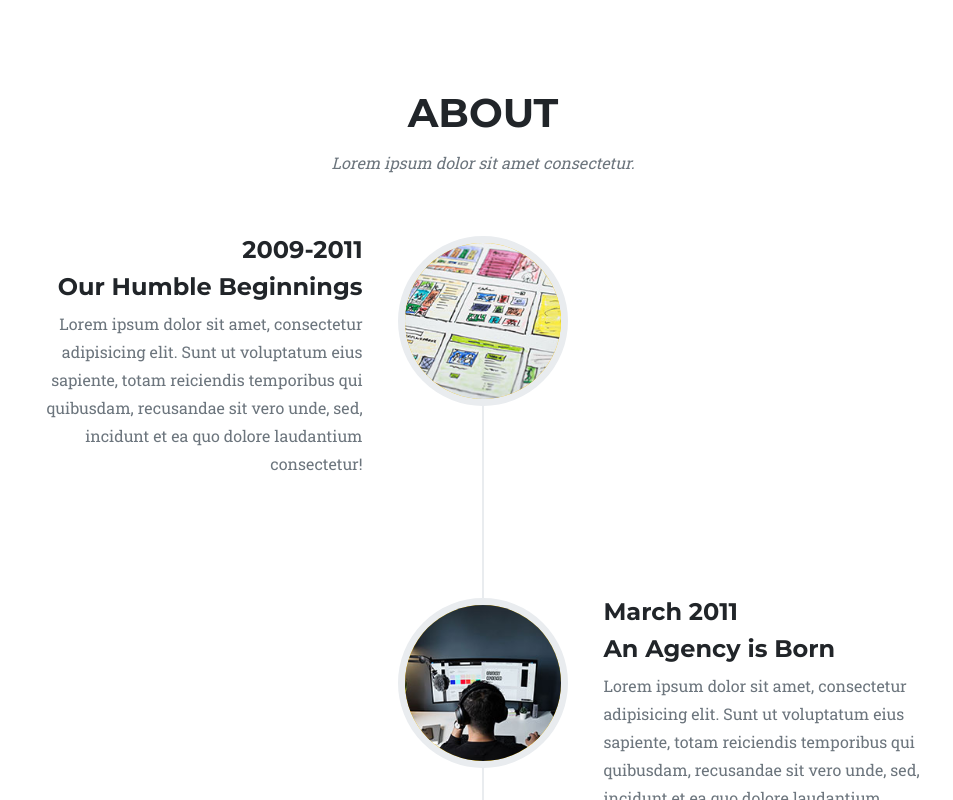
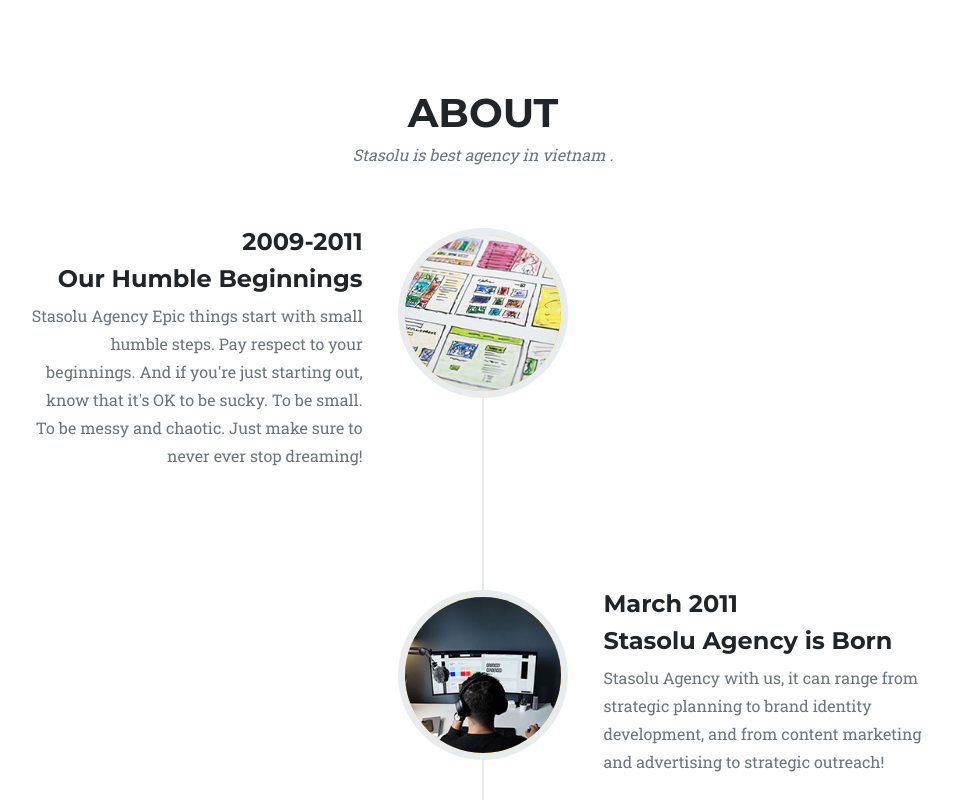
Before and after one commit to 15110139/tienbmdev97-seo, a plain HTML site: page index.html in a window 1280 px wide. Shown: the part 2605-3405 px from the top of the page, without its empty margins (157-1110 px from the left). Drawn offline with nearby package versions, Linux system fonts and the light colour scheme.

Commit message:
update mete data header

```diff
--- a/index.html
+++ b/index.html
@@ -66,7 +66,7 @@
             <div class="container">
                 <div class="text-center">
                     <h2 class="section-heading text-uppercase">Services</h2>
-                    <h3 class="section-subheading text-muted">Lorem ipsum dolor sit amet consectetur.</h3>
+                    <h3 class="section-subheading text-muted">All such activities done on behalf of others.</h3>
                 </div>
                 <div class="row text-center">
                     <div class="col-md-4">
@@ -201,8 +201,8 @@
         <section class="page-section" id="about">
             <div class="container">
                 <div class="text-center">
-                    <h2 class="section-heading text-uppercase">About</h2>
-                    <h3 class="section-subheading text-muted">Lorem ipsum dolor sit amet consectetur.</h3>
+                    <h1 class="section-heading text-uppercase">About</h1>
+                    <h3 class="section-subheading text-muted">Stasolu is best agency in vietnam .</h3>
                 </div>
                 <ul class="timeline">
                     <li>
@@ -212,7 +212,7 @@
                                 <h4>2009-2011</h4>
                                 <h4 class="subheading">Our Humble Beginnings</h4>
                             </div>
-                            <div class="timeline-body"><p class="text-muted">Lorem ipsum dolor sit amet, consectetur adipisicing elit. Sunt ut voluptatum eius sapiente, totam reiciendis temporibus qui quibusdam, recusandae sit vero unde, sed, incidunt et ea quo dolore laudantium consectetur!</p></div>
+                            <div class="timeline-body"><p class="text-muted">Stasolu Agency Epic things start with small humble steps. Pay respect to your beginnings. And if you're just starting out, know that it's OK to be sucky. To be small. To be messy and chaotic. Just make sure to never ever stop dreaming!</p></div>
                         </div>
                     </li>
                     <li class="timeline-inverted">
@@ -220,9 +220,9 @@
                         <div class="timeline-panel">
                             <div class="timeline-heading">
                                 <h4>March 2011</h4>
-                                <h4 class="subheading">An Agency is Born</h4>
+                                <h4 class="subheading">Stasolu Agency is Born</h4>
                             </div>
-                            <div class="timeline-body"><p class="text-muted">Lorem ipsum dolor sit amet, consectetur adipisicing elit. Sunt ut voluptatum eius sapiente, totam reiciendis temporibus qui quibusdam, recusandae sit vero unde, sed, incidunt et ea quo dolore laudantium consectetur!</p></div>
+                            <div class="timeline-body"><p class="text-muted">Stasolu Agency with us, it can range from strategic planning to brand identity development, and from content marketing and advertising to strategic outreach!</p></div>
                         </div>
                     </li>
                     <li>
@@ -242,7 +242,7 @@
                                 <h4>July 2020</h4>
                                 <h4 class="subheading">Phase Two Expansion</h4>
                             </div>
-                            <div class="timeline-body"><p class="text-muted">Lorem ipsum dolor sit amet, consectetur adipisicing elit. Sunt ut voluptatum eius sapiente, totam reiciendis temporibus qui quibusdam, recusandae sit vero unde, sed, incidunt et ea quo dolore laudantium consectetur!</p></div>
+                            <div class="timeline-body"><p class="text-muted">Website management for small businesses includes everything from basic maintenance to content and design updates and broader online marketing strategies!</p></div>
                         </div>
                     </li>
                     <li class="timeline-inverted">
```
